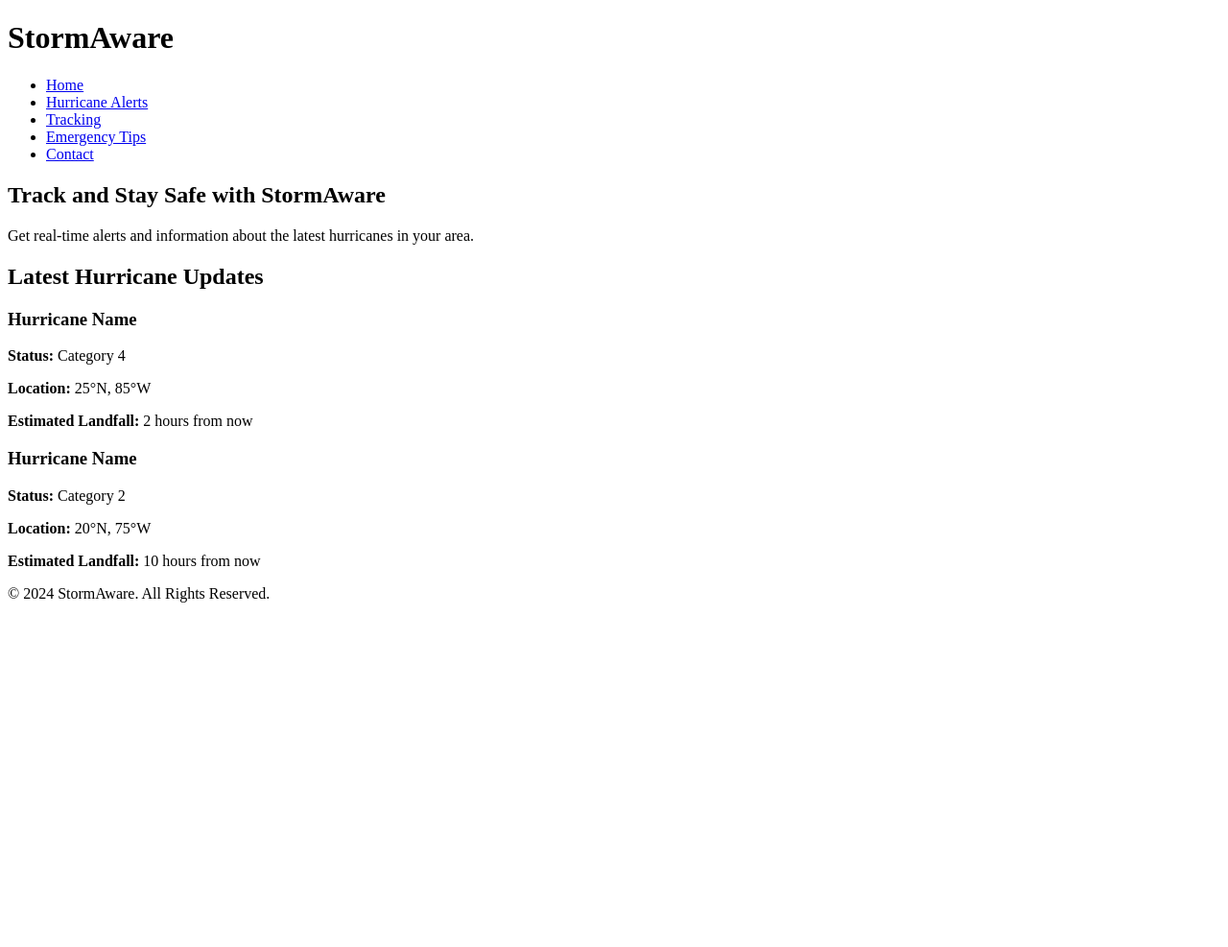
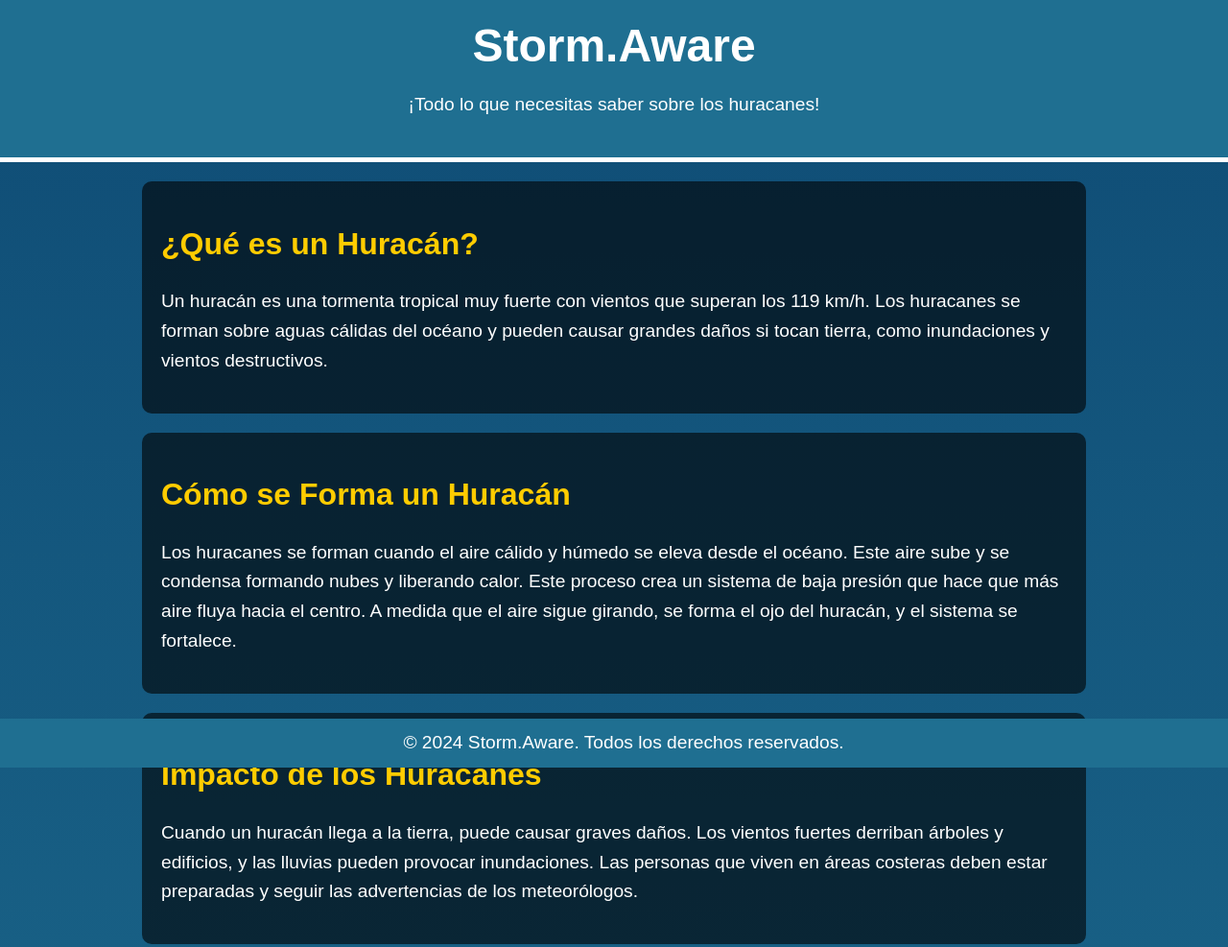
Before and after one commit to favelaxxx/StormAware, a plain HTML site: page index.html in a window 1280 px wide. Shown: the top 987 px of the page at 96% size. Before the commit the page ends 800 px from the top, so only its background shows below. Drawn offline with Linux system fonts and the light colour scheme.

Commit message:
Update index.html

```diff
--- a/index.html
+++ b/index.html
@@ -1,59 +1,105 @@
 <!DOCTYPE html>
-<html lang="en">
+<html lang="es">
 <head>
     <meta charset="UTF-8">
     <meta name="viewport" content="width=device-width, initial-scale=1.0">
-    <meta name="description" content="Stay informed about hurricane alerts and tracking with StormAware">
-    <title>StormAware - Hurricane Tracking</title>
-    <link rel="stylesheet" href="styles.css">
+    <title>Storm.Aware - Aprende sobre Huracanes</title>
+    <style>
+        body {
+            font-family: Arial, sans-serif;
+            margin: 0;
+            padding: 0;
+            background: linear-gradient(to bottom, #0f4c75, #1f6f91);
+            color: white;
+        }
+        header {
+            text-align: center;
+            padding: 20px;
+            background-color: #1f6f91;
+            border-bottom: 5px solid #fff;
+        }
+        header h1 {
+            margin: 0;
+            font-size: 3em;
+        }
+        section {
+            padding: 20px;
+            margin: 20px;
+            background-color: rgba(0, 0, 0, 0.6);
+            border-radius: 10px;
+        }
+        h2 {
+            color: #ffcc00;
+            font-size: 2em;
+        }
+        p {
+            font-size: 1.2em;
+            line-height: 1.6;
+        }
+        .container {
+            width: 80%;
+            margin: 0 auto;
+        }
+        footer {
+            text-align: center;
+            background-color: #1f6f91;
+            padding: 10px;
+            position: absolute;
+            bottom: 0;
+            width: 100%;
+        }
+        footer p {
+            margin: 0;
+        }
+        .hurricane-image {
+            width: 100%;
+            max-height: 400px;
+            object-fit: cover;
+            border-radius: 10px;
+        }
+    </style>
 </head>
 <body>
     <header>
-        <div class="container">
-            <h1>StormAware</h1>
-            <nav>
-                <ul>
-                    <li><a href="#">Home</a></li>
-                    <li><a href="#">Hurricane Alerts</a></li>
-                    <li><a href="#">Tracking</a></li>
-                    <li><a href="#">Emergency Tips</a></li>
-                    <li><a href="#">Contact</a></li>
-                </ul>
-            </nav>
-        </div>
+        <h1>Storm.Aware</h1>
+        <p>¡Todo lo que necesitas saber sobre los huracanes!</p>
     </header>
 
-    <section class="hero">
-        <div class="container">
-            <h2>Track and Stay Safe with StormAware</h2>
-            <p>Get real-time alerts and information about the latest hurricanes in your area.</p>
-        </div>
-    </section>
+    <div class="container">
+        <section>
+            <h2>¿Qué es un Huracán?</h2>
+            <p>Un huracán es una tormenta tropical muy fuerte con vientos que superan los 119 km/h. Los huracanes se forman sobre aguas cálidas del océano y pueden causar grandes daños si tocan tierra, como inundaciones y vientos destructivos.</p>
+        </section>
 
-    <section class="latest-updates">
-        <div class="container">
-            <h2>Latest Hurricane Updates</h2>
-            <div class="updates">
-                <div class="update">
-                    <h3>Hurricane Name</h3>
-                    <p><strong>Status:</strong> Category 4</p>
-                    <p><strong>Location:</strong> 25°N, 85°W</p>
-                    <p><strong>Estimated Landfall:</strong> 2 hours from now</p>
-                </div>
-                <div class="update">
-                    <h3>Hurricane Name</h3>
-                    <p><strong>Status:</strong> Category 2</p>
-                    <p><strong>Location:</strong> 20°N, 75°W</p>
-                    <p><strong>Estimated Landfall:</strong> 10 hours from now</p>
-                </div>
-            </div>
-        </div>
-    </section>
+        <section>
+            <h2>Cómo se Forma un Huracán</h2>
+            <p>Los huracanes se forman cuando el aire cálido y húmedo se eleva desde el océano. Este aire sube y se condensa formando nubes y liberando calor. Este proceso crea un sistema de baja presión que hace que más aire fluya hacia el centro. A medida que el aire sigue girando, se forma el ojo del huracán, y el sistema se fortalece.</p>
+        </section>
+
+        <section>
+            <h2>Impacto de los Huracanes</h2>
+            <p>Cuando un huracán llega a la tierra, puede causar graves daños. Los vientos fuertes derriban árboles y edificios, y las lluvias pueden provocar inundaciones. Las personas que viven en áreas costeras deben estar preparadas y seguir las advertencias de los meteorólogos.</p>
+        </section>
+
+        <section>
+            <h2>Consejos para Estar Preparado</h2>
+            <p>Es importante estar preparado antes de que un huracán llegue. Algunos consejos incluyen:</p>
+            <ul>
+                <li>Escuchar las alertas meteorológicas y seguir las instrucciones de las autoridades.</li>
+                <li>Evacuar si es necesario, especialmente si vives cerca de la costa.</li>
+                <li>Tener un kit de emergencia con agua, alimentos y medicinas.</li>
+                <li>Proteger las ventanas y puertas de la casa.</li>
+            </ul>
+        </section>
+
+        <section>
+            <h2>Imagen de un Huracán</h2>
+            <img class="hurricane-image" src="https://via.placeholder.com/1000x400.png?text=Imagen+de+huracán" alt="Huracán en el océano">
+        </section>
+    </div>
 
     <footer>
-        <div class="container">
-            <p>&copy; 2024 StormAware. All Rights Reserved.</p>
-        </div>
+        <p>&copy; 2024 Storm.Aware. Todos los derechos reservados.</p>
     </footer>
 </body>
 </html>
```
